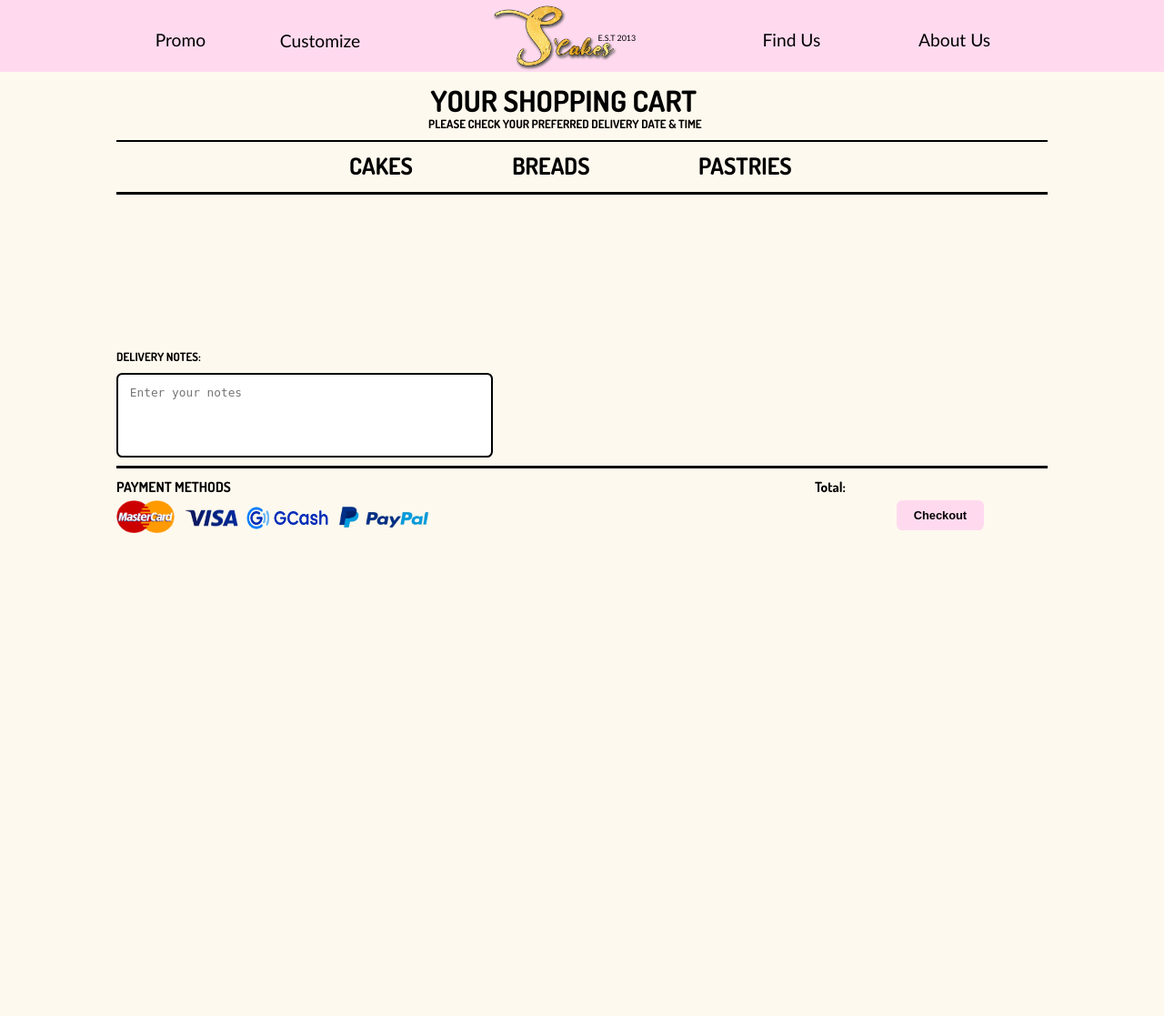
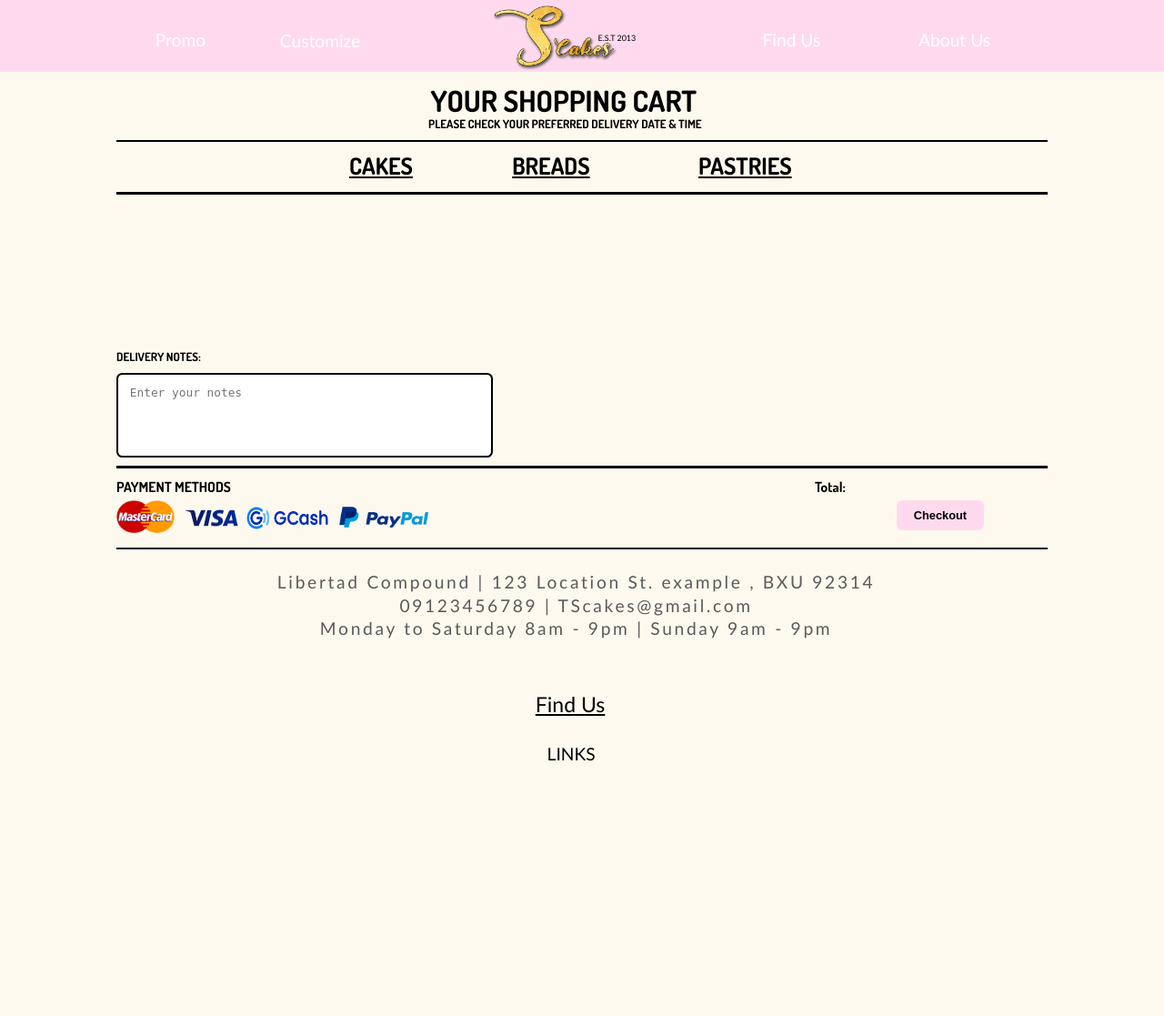
Before and after one commit to zarturia21/STCakesWEB, a PHP site: page /Main.html in a window 1280 px wide. Shown: the top 1117 px of the page at 91% size. Run offline with PHP 8.4, Linux system fonts and the light colour scheme; some web fonts are replaced.

Commit message:
Updates for info and hover

```diff
--- a/Main.html
+++ b/Main.html
@@ -63,6 +63,8 @@
   <div class="rectangle2"></div>
   <div class="rectangle3"></div>
   <div class="rectangle4"></div>
+  <div class="rectangle5"></div>
+
 
   <!-- Notes-->
   <div class="Notes" style="font-size: 1vw;"> <b>DELIVERY NOTES:</b></div>
@@ -80,4 +82,20 @@
      <!-- Checkout Button-->
     <button class="checkout-button">Checkout</button>
 
+    <div class="locpound"style="font-size:1.5vw;">
+      Libertad Compound | 123 Location St. example ,
+      BXU 92314
+    </div>
+
+    <div class="numts"style="font-size:1.5vw;">
+      09123456789 | TScakes@gmail.com
+    </div>
+
+    <div class="dates"style="font-size:1.5vw;">
+      Monday to Saturday 8am - 9pm | Sunday 9am - 9pm
+    </div>
+
+<div class="find-us"style="font-size:1.8vw;">Find Us</div>
+<div class="links"style="font-size:1.5vw;">LINKS</div>
+
 </body>
--- a/Panindot.css
+++ b/Panindot.css
@@ -42,7 +42,7 @@ body {
   top:2.5vw;
   left: 13vw;
   font-family: var(--font-gupter);
-  color: #000000;
+  color: #ffffff;
   text-align: center;
   display: flex;
   align-items: center;
@@ -64,7 +64,7 @@ body {
   top:2.57vw;
   left: 24vw;
   font-family: var(--font-gupter);
-  color: #000000;
+  color: #ffffff;
   text-align: center;
   display: flex;
   align-items: center;
@@ -111,7 +111,7 @@ body {
   top:2.5vw;
   left: 65vw;
   font-family: var(--font-gupter);
-  color: #000000;
+  color: #ffffff;
   text-align: center;
   display: flex;
   align-items: center;
@@ -132,7 +132,7 @@ body {
   top:2.5vw;
   left: 78vw;
   font-family: var(--font-gupter);
-  color: #000000;
+  color: #ffffff;
   text-align: center;
   display: flex;
   align-items: center;
@@ -155,8 +155,14 @@ body {
   font-family: Dosis;
   color: #000000
 }
+.Cakes:hover, .Breads:hover, .Pastries:hover {
+  background-color:rgba(255, 211, 240, 0.8);
+  border: 1px solid var(--color-black);
+  border-radius: 6px;
+}
 .Cakes {
   position: absolute;
+  text-decoration: underline;
   top: 13vw;
   left: 30vw;
   font-family: Dosis;
@@ -164,6 +170,7 @@ body {
 }
 .Breads {
   position: absolute;
+  text-decoration: underline;
   top: 13vw;
   left: 44vw;
   font-family: Dosis;
@@ -171,6 +178,7 @@ body {
 }
 .Pastries {
   position: absolute;
+  text-decoration: underline;
   top: 13vw;
   left: 60vw;
   font-family: Dosis;
@@ -286,3 +294,70 @@ textarea {
 .checkout-button:hover {
   background-color: #ff85f58a;
 }
+.rectangle5 {
+  position: absolute;
+  top: 47vw;
+  width: 80vw;
+  height: .2vw;
+  left: 10vw;
+  background-color: rgb(0, 0, 0);
+}
+.locpound {
+  position: absolute;
+  top: 50vw;
+  left: 20vw;
+  letter-spacing: 0.14em;
+  line-height: 0;
+  color: #5a5a5a;
+  display: flex;
+  flex-direction: column;
+  align-items: center;
+  justify-content: center;
+  width: 59vw;
+  height: auto;
+  text-align: center;
+}
+.numts {
+  position: absolute;
+  top: 52vw;
+  left: 20vw;
+  letter-spacing: 0.14em;
+  line-height: 0;
+  color: #5a5a5a;
+  display: flex;
+  flex-direction: column;
+  align-items: center;
+  justify-content: center;
+  width: 59vw;
+  height: auto;
+  text-align: center;
+}
+.dates {
+  position: absolute;
+  top: 54vw;
+  left: 20vw;
+  letter-spacing: 0.14em;
+  line-height: 0;
+  color: #5a5a5a;
+  display: flex;
+  flex-direction: column;
+  align-items: center;
+  justify-content: center;
+  width: 59vw;
+  height: auto;
+  text-align: center;
+}
+
+.find-us,
+.links {
+  position: absolute;
+  top: 61vw;
+  left: 47vw;
+  line-height: 5;
+}
+.find-us {
+  text-decoration: underline;
+
+  top: 56vw;
+  left: 46vw;
+}
```
